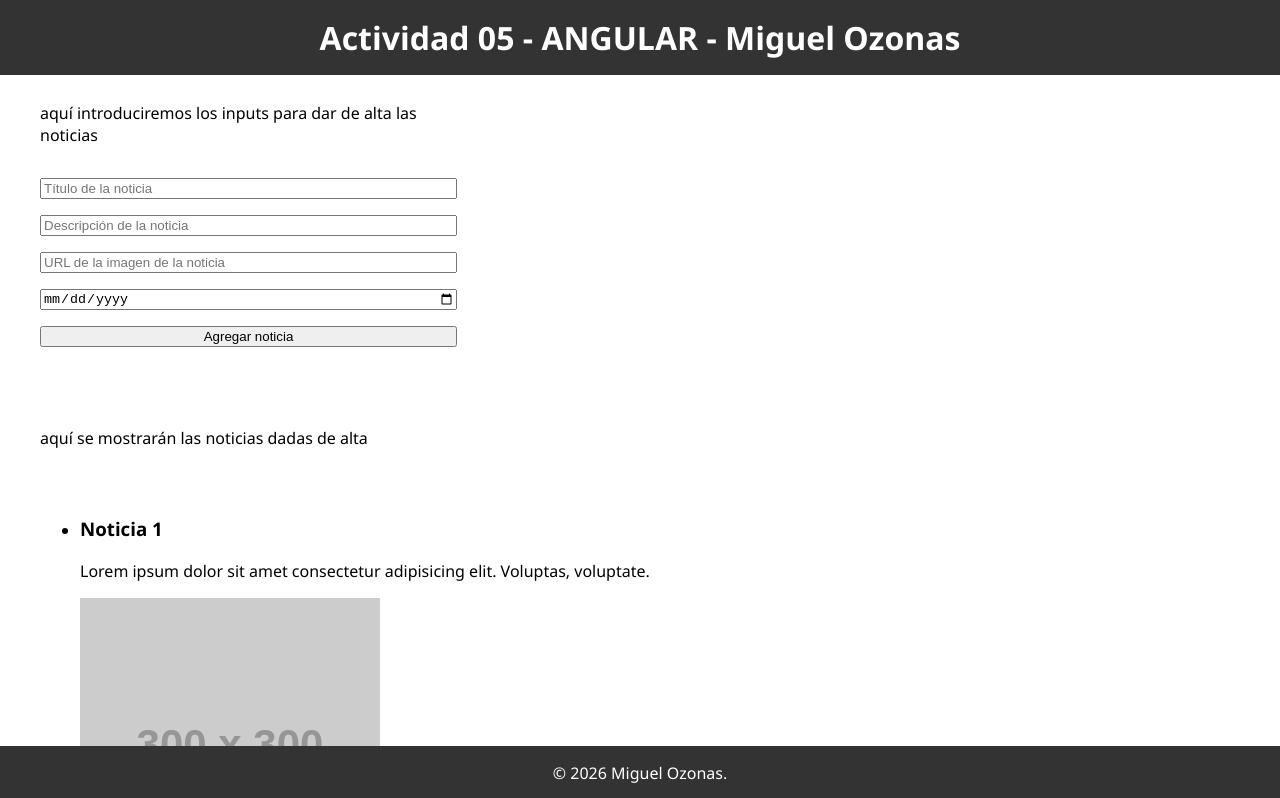
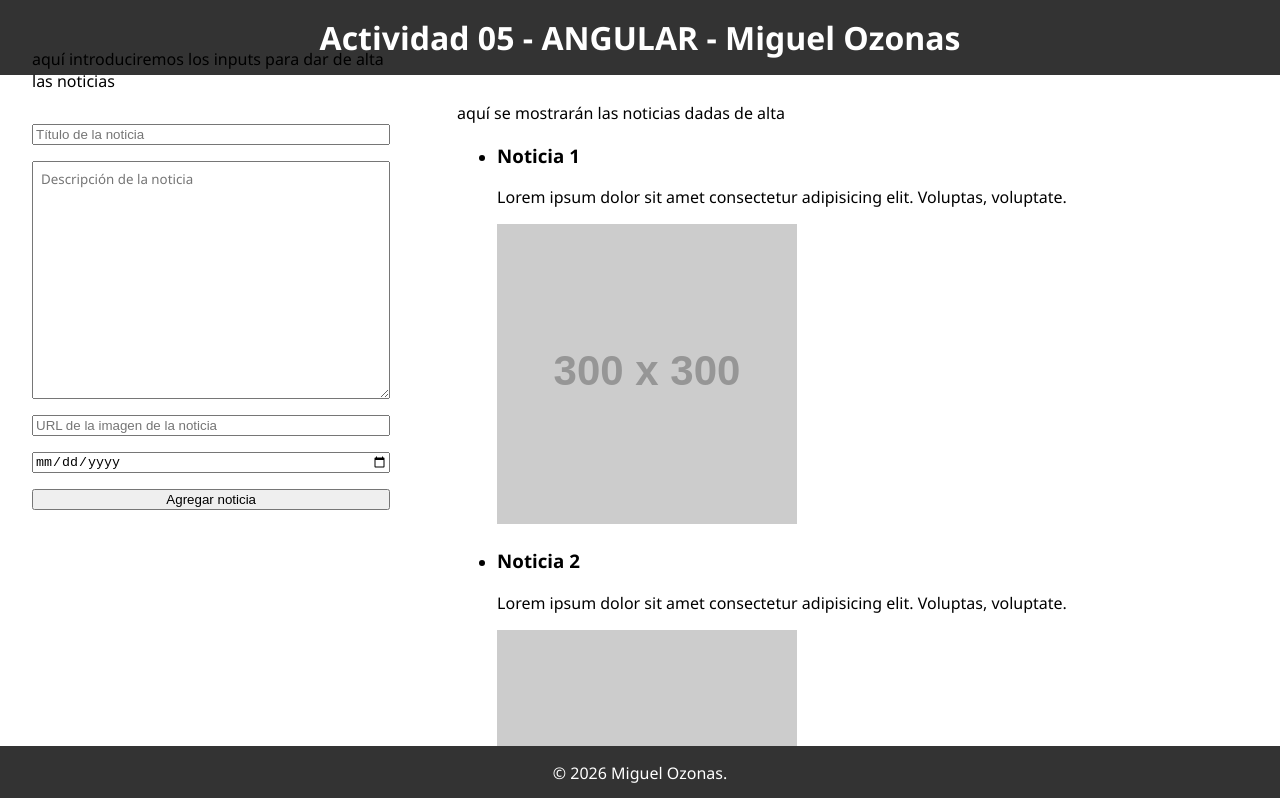
Before and after one commit to mozonas/mog_actividad05, an Angular app: page / in a window 1280 px wide. Shown: the top 798 px of the page. Built offline with nearby package versions, Linux system fonts and the light colour scheme.

Commit message:
empezamos la maquetación desktop

```diff
--- a/src/app/components/blog/blog.component.css
+++ b/src/app/components/blog/blog.component.css
@@ -1,19 +1,30 @@
-.wrappper{
-    display:flex;
-    flex-direction:row;
+.wrapper{
+    width:100%;
 }
-.form{
-    display:flex;
-    flex-direction:column;
-    width: 33%;
-    padding: 2em;
-    gap:1em;
+.form {
+  position: fixed;
+  top: 0;
+  left: 0;
+  width: 33%;
+  height: 100vh;
+  padding: 2em;
+  gap: 1em;
+  display: flex;
+  flex-direction: column;
+  box-sizing: border-box;
+}
+.listNews {
+  margin-left: 33%;
+  width: 67%;
+  padding: 2em;
+  box-sizing: border-box;
+  max-height: 100vh;
+  overflow-y: auto;
 }
 
-.listNews{
-    display:flex;
-    flex-direction:column;
-    width: 64%;
-    padding: 2em;
-    gap:1em;
+textarea.description{
+  min-height: 220px;
+  resize: vertical;
+  padding: 8px;
+  font-family: inherit;
 }
--- a/src/app/components/blog/blog.component.html
+++ b/src/app/components/blog/blog.component.html
@@ -1,16 +1,16 @@
 <p>blog works!</p>
 
 <main class="wrapper">
-    <section class="form">
+    <aside class="form">
         <p> aquí introduciremos los inputs para dar de alta las noticias</p>
 
         <input type="text" name="title" id="title" placeholder="Título de la noticia" required>
-        <input type="text" name="description" id="description" placeholder="Descripción de la noticia" required>
+        <textarea class="description" name="description" id="description" placeholder="Descripción de la noticia" maxlength="2000" required></textarea>
         <input type="text" name="image" id="image" placeholder="URL de la imagen de la noticia" required>
         <input type="date" name="date" id="date" placeholder="Fecha de la noticia" required>
         <button>Agregar noticia</button>
 
-    </section>
+    </aside>
 
     <section class="listNews">
         <p> aquí se mostrarán las noticias dadas de alta</p>
```
